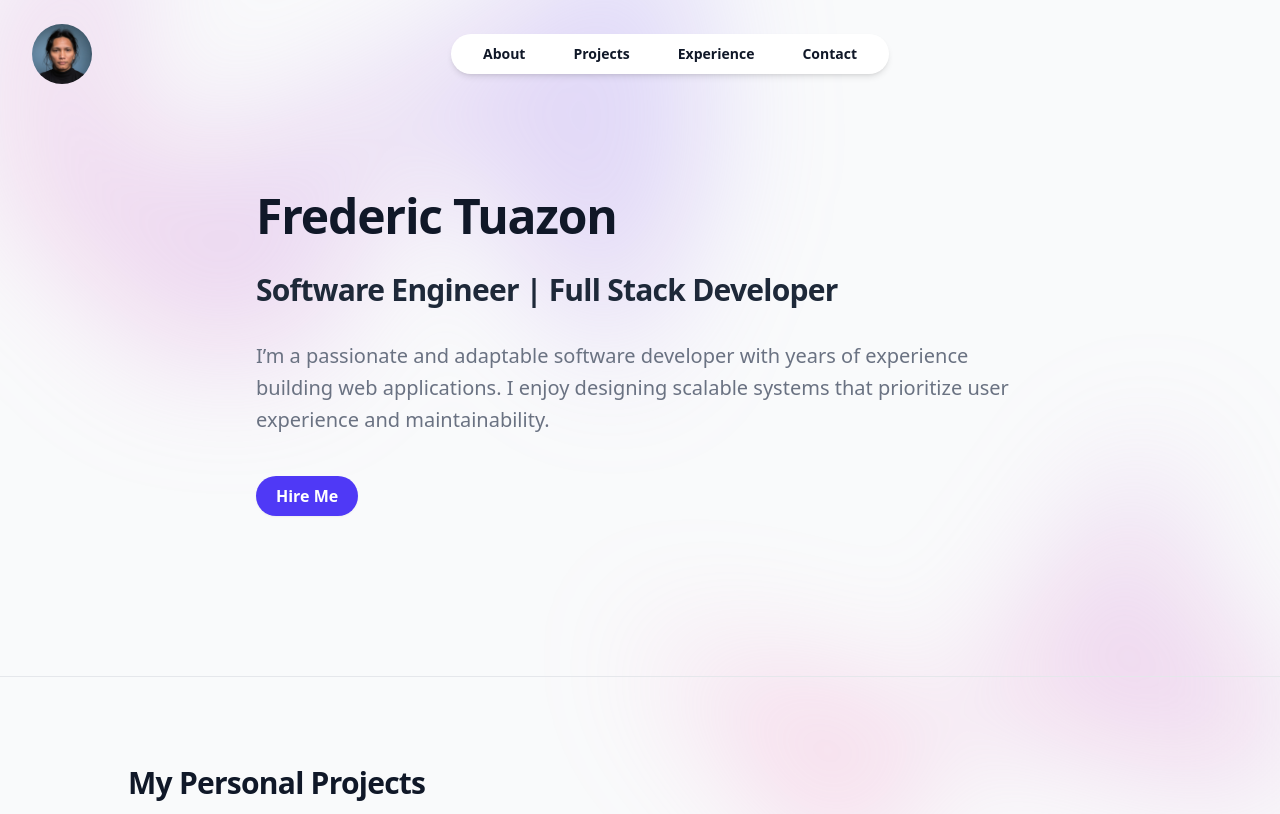
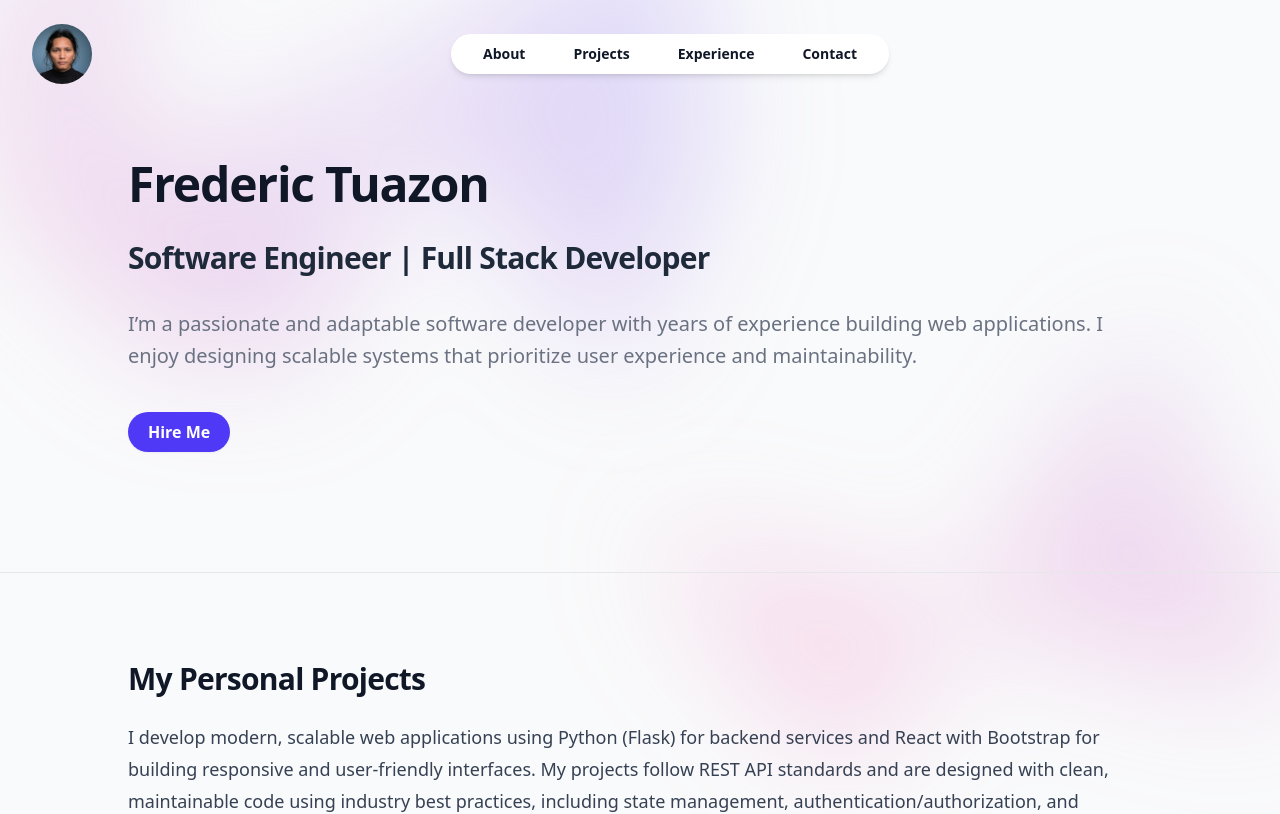
Before and after one commit to fredabel/ft-portfolio, a React (Vite) app: page / in a window 1280 px wide. Shown: the top 814 px of the page. Built offline with nearby package versions, Linux system fonts and the light colour scheme.

Commit message:
Fix hero max width

```diff
--- a/src/components/Hero.tsx
+++ b/src/components/Hero.tsx
@@ -13,18 +13,8 @@ const Hero: React.FC = () => {
                     className="relative left-[calc(50%-11rem)] aspect-1155/678 w-144.5 -translate-x-1/2 rotate-30 bg-linear-to-tr from-[#ff80b5] to-[#9089fc] opacity-30 sm:left-[calc(50%-30rem)] sm:w-288.75"
                 />
             </div>
-            <div className="mx-auto max-w-3xl pt-32 pb-20 sm:py-40 lg:py-40">
-                <div className="hidden sm:mb-8 sm:flex sm:justify-start">
-                    {/* <img src={'./images/ft_profile.jpeg'} className="w-20 h-20 rounded-full" alt="Frederic Tuazon Profile" /> */}
-                    {/* <div className="relative rounded-full px-3 py-1 text-sm/6 text-gray-600 ring-1 ring-gray-900/10 hover:ring-gray-900/20">
-                    Announcing our next round of funding.{' '}
-                    <a href="#" className="font-semibold text-indigo-600">
-                        <span aria-hidden="true" className="absolute inset-0" />
-                        Read more <span aria-hidden="true">&rarr;</span>
-                    </a>
-                    </div> */}
-                </div>
-            <div className="">
+            <div className="mx-auto max-w-5xl pt-32 pb-20 sm:py-30 lg:py-30">
+                <div className="mt-10">
                     <h1 className="text-3xl font-semibold tracking-tight text-balance text-gray-900 sm:text-5xl mb-8">
                         Frederic Tuazon
                     </h1>
```
Lines whose indentation alone changed are shown as unchanged.
